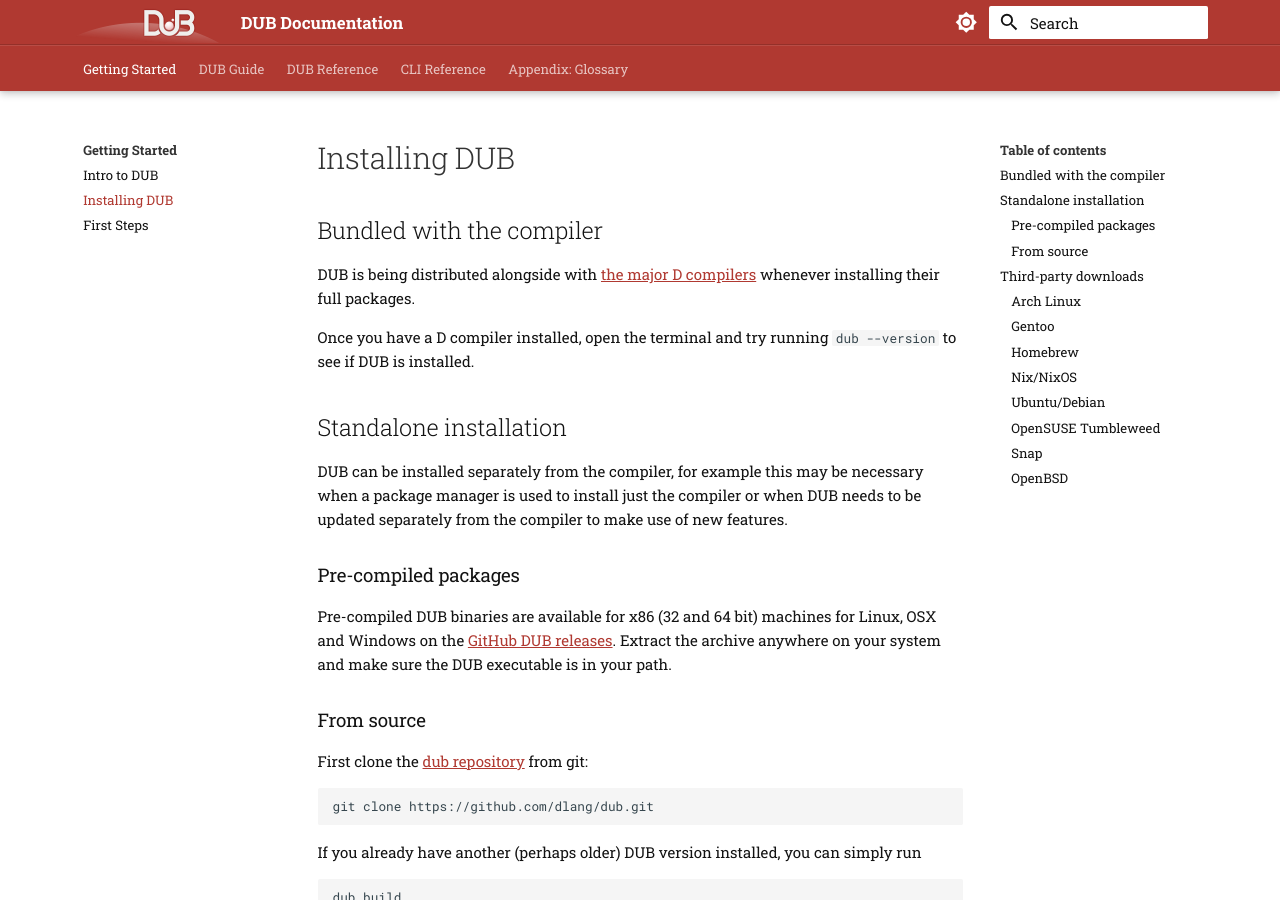
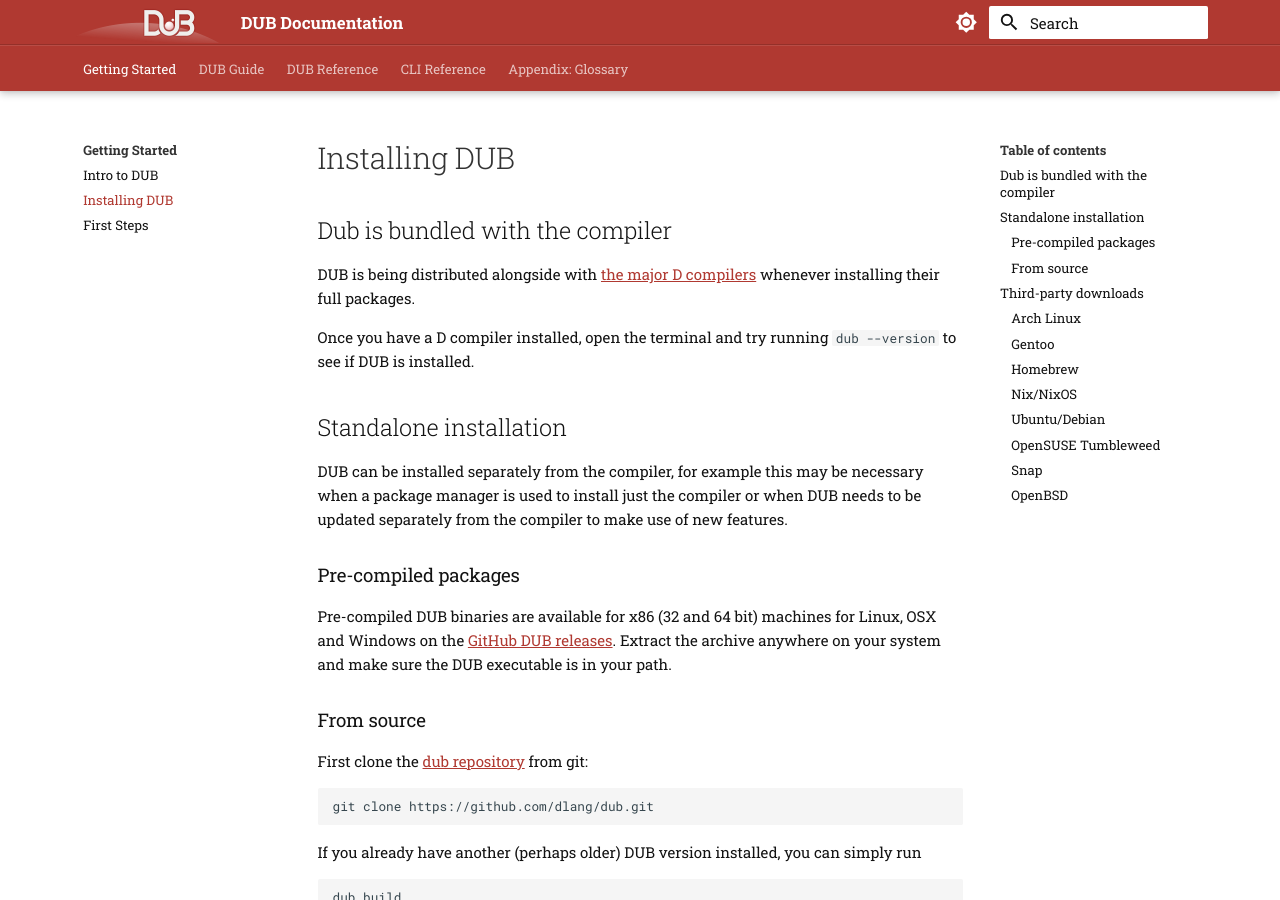
Before and after one commit to dlang/dub-docs, an MkDocs documentation site: the page built from docs/getting-started/install.md, in a window 1280 px wide and 900 px high. Built offline with MkDocs 1.6.1 and Material for MkDocs 9.7.7, drawn with Linux system fonts in a browser that asks for light colours; comment, search, counter and statistics services are not loaded.

Commit message:
improve install.md spelling

```diff
--- a/docs/getting-started/install.md
+++ b/docs/getting-started/install.md
@@ -1,6 +1,6 @@
 # Installing DUB
 
-## Bundled with the compiler
+## Dub is bundled with the compiler
 
 DUB is being distributed alongside with [the major D compilers](https://dlang.org/download.html) whenever installing their full packages.
 
```
